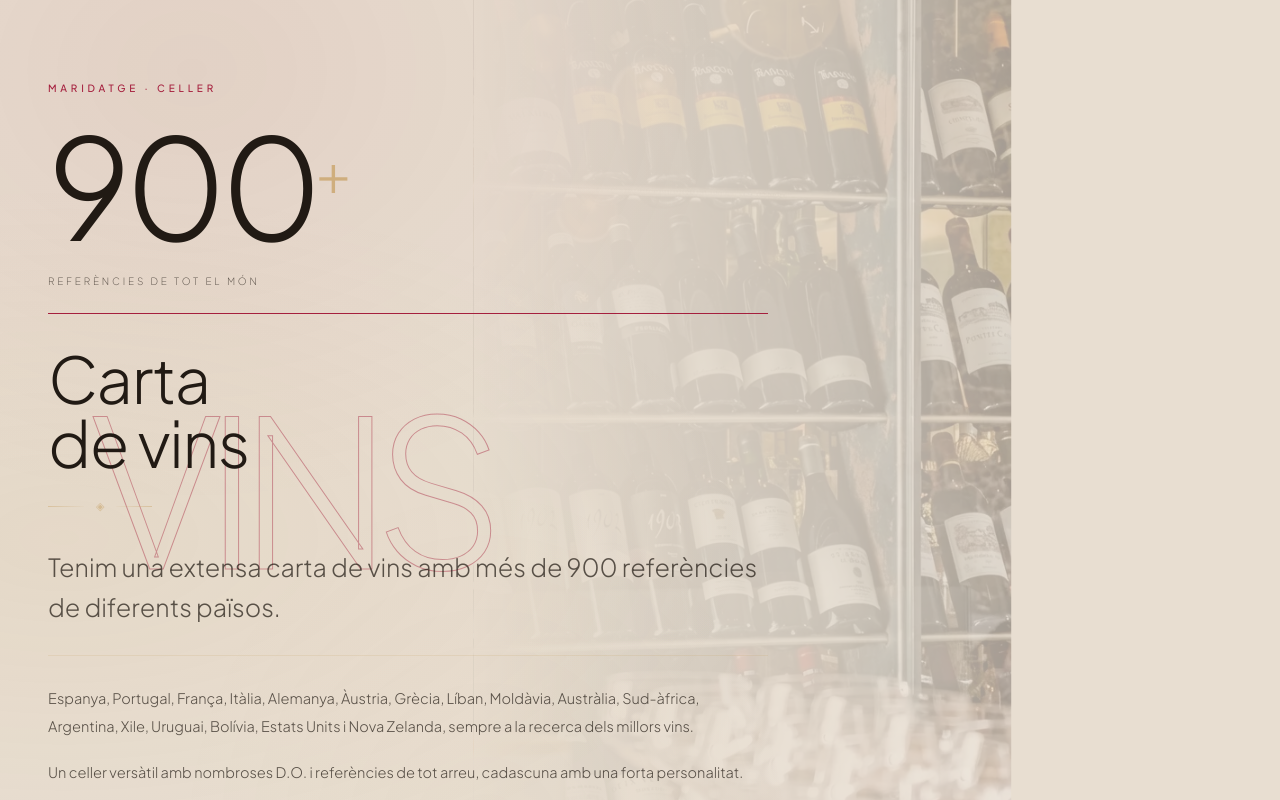
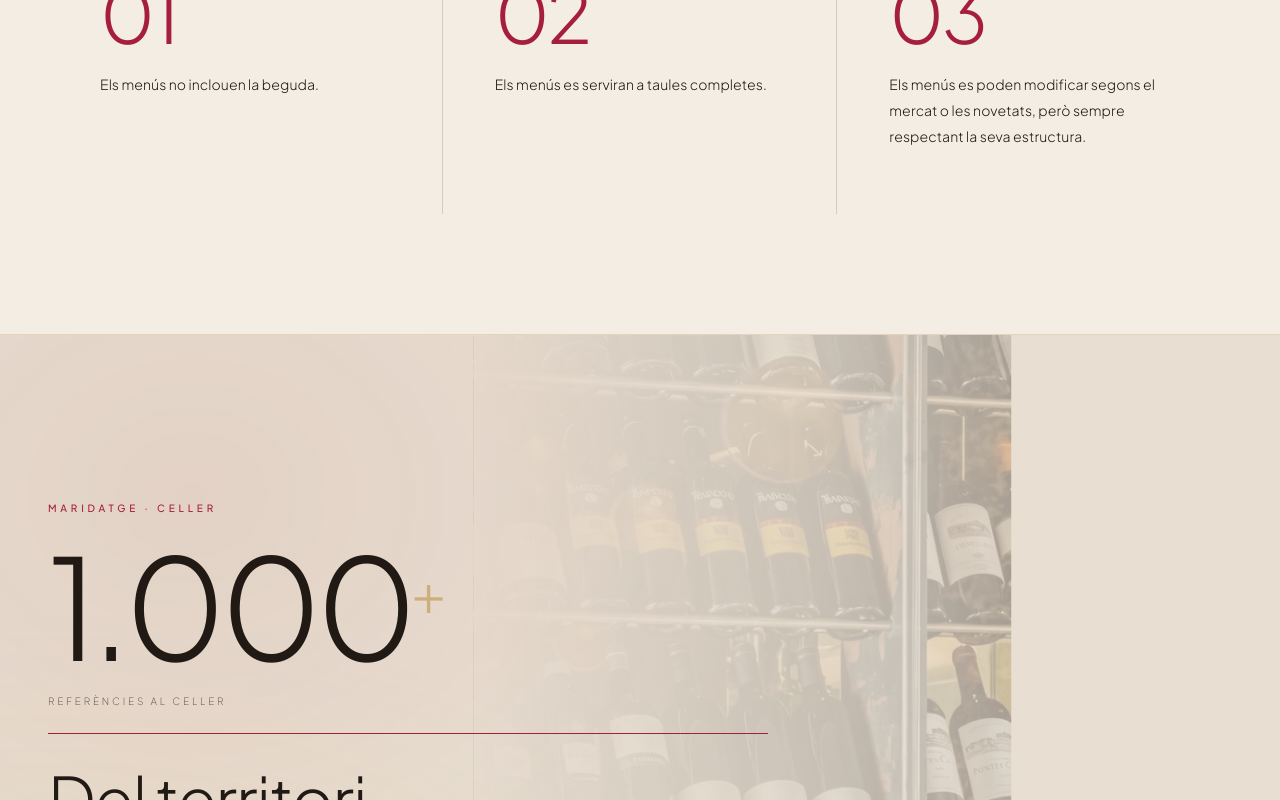
Before and after one commit to SpankyGi/Botic1, a React (Vite) app: page /ca/menus in a window 1280 px wide. Shown: the part 3740-4540 px from the top of the page. Built offline with nearby package versions, Linux system fonts and the light colour scheme.

Commit message:
Move menu notes before wine section and emphasize local wine selection

```diff
--- a/src/i18n/locales/ca.json
+++ b/src/i18n/locales/ca.json
@@ -184,7 +184,7 @@
     "galleryAlt1": "Detall de cuina i emplatat al restaurant Bo.TiC",
     "galleryAlt2": "Albert Sastregener, xef del restaurant Bo.TiC",
     "galleryAlt3": "Albert Sastregener i Cristina Torrent al restaurant Bo.TiC",
-    "galleryAlt4": "Celler amb més de 900 referències del restaurant Bo.TiC",
+    "galleryAlt4": "Celler amb més de 1.000 referències del restaurant Bo.TiC",
     "galleryAlt5": "Paisatge de l'Empordà des de Bo.TiC",
 
     "reserveEyebrow": "Reserva",
@@ -276,11 +276,11 @@
     "wineSectionAria": "Carta de vins",
     "wineBackgroundWord": "Vins",
     "wineLabel": "Maridatge · Celler",
-    "wineStatDesc": "referències de tot el món",
-    "wineTitle": "Carta\nde vins",
-    "wineLead": "Tenim una extensa carta de vins amb més de 900 referències de diferents països.",
-    "wineBody1": "Espanya, Portugal, França, Itàlia, Alemanya, Àustria, Grècia, Líban, Moldàvia, Austràlia, Sud-àfrica, Argentina, Xile, Uruguai, Bolívia, Estats Units i Nova Zelanda, sempre a la recerca dels millors vins.",
-    "wineBody2": "Un celler versàtil amb nombroses D.O. i referències de tot arreu, cadascuna amb una forta personalitat.",
+    "wineStatDesc": "referències al celler",
+    "wineTitle": "Del territori\nal món",
+    "wineLead": "Més de 1.000 referències i una manera d’entendre el vi que comença a prop de casa.",
+    "wineBody1": "La proximitat guia les nostres recomanacions. Comencem pels vins de quilòmetre zero i els cellers del nostre entorn, i ampliem la selecció, de manera progressiva, cap a territoris més llunyans.",
+    "wineBody2": "Un recorregut que posa en primer pla l’origen i la personalitat de cada vi, en diàleg amb la cuina i amb els gustos de qui seu a taula.",
     "infoAria": "Informació pràctica dels menús",
     "info01": "Els menús no inclouen la beguda.",
     "info02": "Els menús es serviran a taules completes.",
@@ -299,7 +299,7 @@
     "faqQ5": "On es troba Bo.TiC?",
     "faqA5": "Bo.TiC es troba a Corçà, a l'Empordà, en una masia rehabilitada on conviuen el territori, la cuina d'autor i l'hospitalitat.",
     "faqQ6": "Hi ha opció de maridatge?",
-    "faqA6": "L'experiència es pot acompanyar amb una selecció de vins del nostre celler, amb més de 900 referències de diferents països.",
+    "faqA6": "Sí, podeu acompanyar el menú amb una selecció del nostre celler, amb més de 1.000 referències. Les recomanacions comencen pels vins de proximitat i s’amplien cap a altres territoris, segons els plats i les vostres preferències.",
     "faqQ7": "Quina és la diferència entre els menús?",
     "faqA7": "Cada menú proposa una manera diferent d'apropar-se a l'univers gastronòmic de Bo.TiC: des d'una experiència més essencial fins a una proposta més completa i gastronòmica.",
     "faqQ8": "Hi ha aparcament a prop del restaurant?",
--- a/src/i18n/locales/en.json
+++ b/src/i18n/locales/en.json
@@ -184,7 +184,7 @@
     "galleryAlt1": "Kitchen and plating detail at Bo.TiC restaurant",
     "galleryAlt2": "Albert Sastregener, chef of Bo.TiC restaurant",
     "galleryAlt3": "Albert Sastregener and Cristina Torrent at Bo.TiC restaurant",
-    "galleryAlt4": "Wine cellar with over 900 references at Bo.TiC restaurant",
+    "galleryAlt4": "Wine cellar with over 1,000 references at Bo.TiC restaurant",
     "galleryAlt5": "Empordà landscape from Bo.TiC",
 
     "reserveEyebrow": "Reservation",
@@ -276,11 +276,11 @@
     "wineSectionAria": "Wine list",
     "wineBackgroundWord": "Wines",
     "wineLabel": "Wine pairing · Cellar",
-    "wineStatDesc": "references from around the world",
-    "wineTitle": "Wine\nlist",
-    "wineLead": "We have an extensive wine list with over 900 references from different countries.",
-    "wineBody1": "Spain, Portugal, France, Italy, Germany, Austria, Greece, Lebanon, Moldova, Australia, South Africa, Argentina, Chile, Uruguay, Bolivia, United States and New Zealand — always searching for the finest wines.",
-    "wineBody2": "A versatile cellar with numerous appellations and references from every corner of the world, each with a strong character of its own.",
+    "wineStatDesc": "wines in our cellar",
+    "wineTitle": "From our region\nto the world",
+    "wineLead": "Over 1,000 wines and an approach to wine that begins close to home.",
+    "wineBody1": "Proximity guides our recommendations. We begin with local wines and nearby producers, gradually broadening the selection to regions further afield.",
+    "wineBody2": "A journey that celebrates the origin and character of each wine, in harmony with the food and the preferences of our guests.",
     "infoAria": "Practical information about the menus",
     "info01": "Menus do not include drinks.",
     "info02": "Menus are served to the whole table.",
@@ -299,7 +299,7 @@
     "faqQ5": "Where is Bo.TiC located?",
     "faqA5": "Bo.TiC is located in Corçà, in the Empordà, in a restored farmhouse where territory, chef's cuisine and hospitality come together.",
     "faqQ6": "Is there a wine pairing option?",
-    "faqA6": "The experience can be accompanied by a selection of wines from our cellar, with over 900 references from different countries.",
+    "faqA6": "Yes, you can accompany your menu with a selection from our cellar of over 1,000 wines. Our recommendations begin with local wines and extend to regions further afield, guided by the dishes and your preferences.",
     "faqQ7": "What is the difference between the menus?",
     "faqA7": "Each menu offers a different way to approach Bo.TiC's gastronomic universe: from a more essential experience to a more complete and gastronomic proposal.",
     "faqQ8": "Is there parking near the restaurant?",
--- a/src/i18n/locales/es.json
+++ b/src/i18n/locales/es.json
@@ -184,7 +184,7 @@
     "galleryAlt1": "Detalle de cocina y emplatado en el restaurante Bo.TiC",
     "galleryAlt2": "Albert Sastregener, chef del restaurante Bo.TiC",
     "galleryAlt3": "Albert Sastregener y Cristina Torrent en el restaurante Bo.TiC",
-    "galleryAlt4": "Bodega con más de 900 referencias del restaurante Bo.TiC",
+    "galleryAlt4": "Bodega con más de 1.000 referencias del restaurante Bo.TiC",
     "galleryAlt5": "Paisaje del Empordà desde Bo.TiC",
 
     "reserveEyebrow": "Reserva",
@@ -276,11 +276,11 @@
     "wineSectionAria": "Carta de vinos",
     "wineBackgroundWord": "Vinos",
     "wineLabel": "Maridaje · Bodega",
-    "wineStatDesc": "referencias de todo el mundo",
-    "wineTitle": "Carta\nde vinos",
-    "wineLead": "Tenemos una amplia carta de vinos con más de 900 referencias de diferentes países.",
-    "wineBody1": "España, Portugal, Francia, Italia, Alemania, Austria, Grecia, Líbano, Moldavia, Australia, Sudáfrica, Argentina, Chile, Uruguay, Bolivia, Estados Unidos y Nueva Zelanda, siempre en busca de los mejores vinos.",
-    "wineBody2": "Una bodega versátil con numerosas D.O. y referencias de todas partes, cada una de ellas con una fuerte personalidad.",
+    "wineStatDesc": "referencias en la bodega",
+    "wineTitle": "Del territorio\nal mundo",
+    "wineLead": "Más de 1.000 referencias y una forma de entender el vino que empieza cerca de casa.",
+    "wineBody1": "La proximidad guía nuestras recomendaciones. Empezamos por los vinos de kilómetro cero y las bodegas de nuestro entorno, y ampliamos la selección, de forma progresiva, hacia territorios más lejanos.",
+    "wineBody2": "Un recorrido que pone en primer plano el origen y la personalidad de cada vino, en diálogo con la cocina y con los gustos de quienes se sientan a la mesa.",
     "infoAria": "Información práctica de los menús",
     "info01": "Los menús no incluyen la bebida.",
     "info02": "Los menús se servirán a mesas completas.",
@@ -299,7 +299,7 @@
     "faqQ5": "¿Dónde está ubicado Bo.TiC?",
     "faqA5": "Bo.TiC está situado en Corçà, en el Empordà, en una masía rehabilitada donde conviven territorio, cocina de autor y hospitalidad.",
     "faqQ6": "¿Hay opción de maridaje?",
-    "faqA6": "La experiencia puede acompañarse con una selección de vinos de nuestra bodega, con más de 900 referencias de diferentes países.",
+    "faqA6": "Sí, podéis acompañar el menú con una selección de nuestra bodega, con más de 1.000 referencias. Las recomendaciones empiezan por los vinos de proximidad y se amplían hacia otros territorios, según los platos y vuestras preferencias.",
     "faqQ7": "¿Cuál es la diferencia entre los menús?",
     "faqA7": "Cada menú propone una manera distinta de acercarse al universo gastronómico de Bo.TiC: desde una experiencia más esencial hasta una propuesta más completa y gastronómica.",
     "faqQ8": "¿Hay aparcamiento cerca del restaurante?",
--- a/src/i18n/locales/fr.json
+++ b/src/i18n/locales/fr.json
@@ -184,7 +184,7 @@
     "galleryAlt1": "Détail de cuisine et de dressage au restaurant Bo.TiC",
     "galleryAlt2": "Albert Sastregener, chef du restaurant Bo.TiC",
     "galleryAlt3": "Albert Sastregener et Cristina Torrent au restaurant Bo.TiC",
-    "galleryAlt4": "Cave à vins avec plus de 900 références du restaurant Bo.TiC",
+    "galleryAlt4": "Cave à vins avec plus de 1 000 références du restaurant Bo.TiC",
     "galleryAlt5": "Paysage de l'Empordà depuis Bo.TiC",
 
     "reserveEyebrow": "Réservation",
@@ -276,11 +276,11 @@
     "wineSectionAria": "Carte des vins",
     "wineBackgroundWord": "Vins",
     "wineLabel": "Accords mets-vins · Cave",
-    "wineStatDesc": "références du monde entier",
-    "wineTitle": "Carte\ndes vins",
-    "wineLead": "Nous disposons d'une large carte des vins avec plus de 900 références de différents pays.",
-    "wineBody1": "Espagne, Portugal, France, Italie, Allemagne, Autriche, Grèce, Liban, Moldavie, Australie, Afrique du Sud, Argentine, Chili, Uruguay, Bolivie, États-Unis et Nouvelle-Zélande, toujours à la recherche des meilleurs vins.",
-    "wineBody2": "Une cave polyvalente avec de nombreuses appellations d'origine et des références du monde entier, chacune avec une forte personnalité.",
+    "wineStatDesc": "références en cave",
+    "wineTitle": "De notre terroir\nau monde",
+    "wineLead": "Plus de 1 000 références et une vision du vin qui commence près de chez nous.",
+    "wineBody1": "La proximité guide nos recommandations. Nous privilégions d’abord les vins locaux et les domaines de notre région, puis élargissons progressivement la sélection vers des terroirs plus lointains.",
+    "wineBody2": "Un parcours qui met à l’honneur l’origine et la personnalité de chaque vin, en accord avec la cuisine et les goûts de nos convives.",
     "infoAria": "Informations pratiques sur les menus",
     "info01": "Les menus n'incluent pas les boissons.",
     "info02": "Les menus seront servis à table complète.",
@@ -299,7 +299,7 @@
     "faqQ5": "Où se trouve Bo.TiC ?",
     "faqA5": "Bo.TiC est situé à Corçà, en Empordà, dans une ferme réhabilitée où coexistent territoire, cuisine d'auteur et hospitalité.",
     "faqQ6": "Y a-t-il une option d'accords mets-vins ?",
-    "faqA6": "L'expérience peut être accompagnée d'une sélection de vins de notre cave, avec plus de 900 références de différents pays.",
+    "faqA6": "Oui, vous pouvez accompagner votre menu d’une sélection de notre cave, qui compte plus de 1 000 références. Nos recommandations commencent par les vins locaux et s’étendent à d’autres terroirs, selon les plats et vos préférences.",
     "faqQ7": "Quelle est la différence entre les menus ?",
     "faqA7": "Chaque menu propose une façon différente de s'approcher de l'univers gastronomique de Bo.TiC : d'une expérience plus essentielle à une proposition plus complète et gastronomique.",
     "faqQ8": "Y a-t-il un parking à proximité du restaurant ?",
--- a/src/pages/Menus.jsx
+++ b/src/pages/Menus.jsx
@@ -239,7 +239,8 @@ function useCountUp(target, duration = 1200) {
 
 /* ── WineSection ───────────────────────────────────────────── */
 function WineSection({ t }) {
-  const { count, ref: statRef } = useCountUp(900, 1250)
+  const lang = useLang()
+  const { count, ref: statRef } = useCountUp(1000, 1250)
   const [colRef,  colVisible]   = useReveal(0.12)
   const [divRef,  divVisible]   = useReveal(0.50)
 
@@ -262,8 +263,8 @@ function WineSection({ t }) {
           <span className="wine-label">{t('menus.wineLabel')}</span>
 
           <div className="wine-stat" ref={statRef}>
-            <span className="wine-stat-num" aria-label={`${t('menus.wineStatDesc').replace('$1', '900+')}`}>
-              {count}<span className="wine-stat-plus" aria-hidden="true">+</span>
+            <span className="wine-stat-num" aria-label={`${(1000).toLocaleString(lang)}+ ${t('menus.wineStatDesc')}`}>
+              {count.toLocaleString(lang)}<span className="wine-stat-plus" aria-hidden="true">+</span>
             </span>
             <span
               className="wine-stat-desc"
@@ -538,9 +539,9 @@ export default function Menus() {
         </section>
       </section>
 
+      <InfoSection t={t} />
       <div className="mnu-wine-stage" id="wine-list">
         <WineSection t={t} />
-        <InfoSection t={t} />
       </div>
       <FaqSection  t={t} />
 
```
